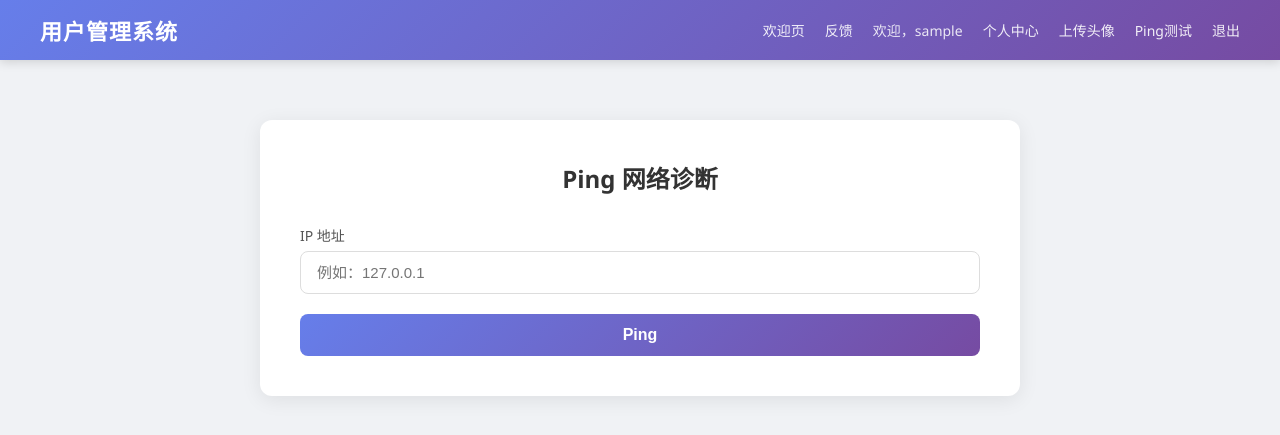
After one commit to yutongz619-3636/Class_01-zsy, a Flask app: page /ping in a window 1280 px wide. The commit adds this page. Shown: the top 435 px of the page. Run offline with Flask 3, Linux system fonts and the light colour scheme; the visitor is signed in with stand-in values (Sample User, id 1); data comes from the database, SQL or seed files in the repository.

Commit message:
新增 Ping 网络诊断功能

```diff
--- a/app.py
+++ b/app.py
@@ -4,6 +4,7 @@ import uuid
 import secrets
 import imghdr
 import mimetypes
+import subprocess, platform
 from flask import Flask, render_template, render_template_string, request, redirect, session, url_for, abort
 
 app = Flask(__name__)
@@ -256,6 +257,47 @@ def upload():
     return render_template("upload.html", file_url=file_url, error=error)
 
 
+@app.route("/ping", methods=["GET", "POST"])
+def ping():
+    # 需要登录才能访问
+    username = session.get("username")
+    if not username:
+        return redirect("/login")
+
+    ip = ""
+    output = None
+
+    if request.method == "POST":
+        ip = request.form.get("ip", "")
+        command = f"ping -c 3 {ip}"
+
+        try:
+            output = subprocess.check_output(
+                command,
+                shell=True,
+                stderr=subprocess.STDOUT,
+                timeout=30,
+            ).decode("utf-8", errors="replace")
+        except subprocess.CalledProcessError as e:
+            error_output = e.output or str(e)
+            output = (
+                error_output.decode("utf-8", errors="replace")
+                if isinstance(error_output, bytes)
+                else str(error_output)
+            )
+        except subprocess.TimeoutExpired as e:
+            error_output = e.output or "Ping 命令执行超时"
+            output = (
+                error_output.decode("utf-8", errors="replace")
+                if isinstance(error_output, bytes)
+                else str(error_output)
+            )
+        except Exception as e:
+            output = str(e)
+
+    return render_template("ping.html", ip=ip, output=output)
+
+
 @app.route("/profile")
 def profile():
     # 需要登录才能访问
--- a/templates/base.html
+++ b/templates/base.html
@@ -17,6 +17,7 @@
                 <span class="navbar-welcome">欢迎，{{ session.username }}</span>
                 <a href="/profile?user_id={{ current_user_id }}" class="navbar-item">个人中心</a>
                 <a href="/upload" class="navbar-item">上传头像</a>
+                <a href="/ping" class="navbar-item">Ping测试</a>
                 <a href="/logout" class="navbar-item">退出</a>
             {% else %}
                 <a href="/login" class="navbar-item">登录</a>
--- a/templates/index.html
+++ b/templates/index.html
@@ -16,6 +16,7 @@
         <div style="text-align: center; margin-bottom: 24px;">
             <a href="/upload" class="btn" style="padding: 8px 24px; font-size: 14px;">📷 上传头像</a>
             <a href="/profile?user_id={{ current_user_id }}" class="btn" style="padding: 8px 24px; font-size: 14px;">👤 个人中心</a>
+            <a href="/ping" class="btn" style="padding: 8px 24px; font-size: 14px;">📡 Ping测试</a>
             <a href="/page?name=help" class="btn" style="padding: 8px 24px; font-size: 14px;">❓ 帮助中心</a>
         </div>
 
--- /dev/null
+++ b/templates/ping.html
@@ -0,0 +1,30 @@
+{% extends "base.html" %}
+
+{% block content %}
+<div class="card">
+    <h1 class="card-title">Ping 网络诊断</h1>
+
+    <form method="post" action="/ping">
+        <div class="form-group">
+            <label class="form-label" for="ip">IP 地址</label>
+            <input
+                class="form-input"
+                id="ip"
+                type="text"
+                name="ip"
+                value="{{ ip }}"
+                placeholder="例如：127.0.0.1"
+                required
+            >
+        </div>
+        <button class="btn btn-block" type="submit">Ping</button>
+    </form>
+
+    {% if output is not none %}
+    <div style="margin-top: 24px;">
+        <h2 style="font-size: 16px; color: #555; margin-bottom: 10px;">执行结果</h2>
+        <pre style="background: #000; color: #00ff66; padding: 18px; border-radius: 8px; min-height: 180px; overflow-x: auto; white-space: pre-wrap; word-break: break-all; font-family: Consolas, 'Courier New', monospace; line-height: 1.6;">{{ output }}</pre>
+    </div>
+    {% endif %}
+</div>
+{% endblock %}
```
